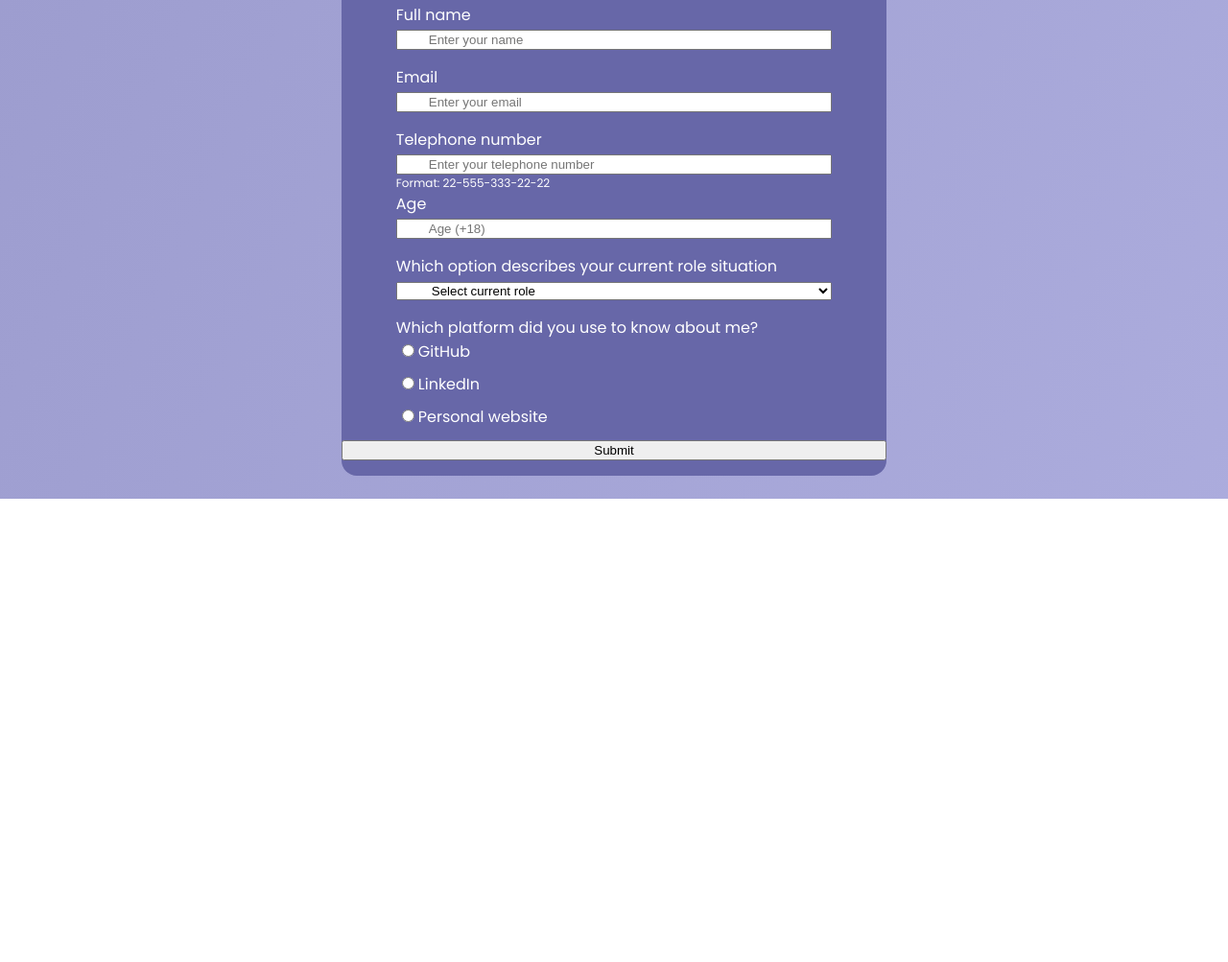
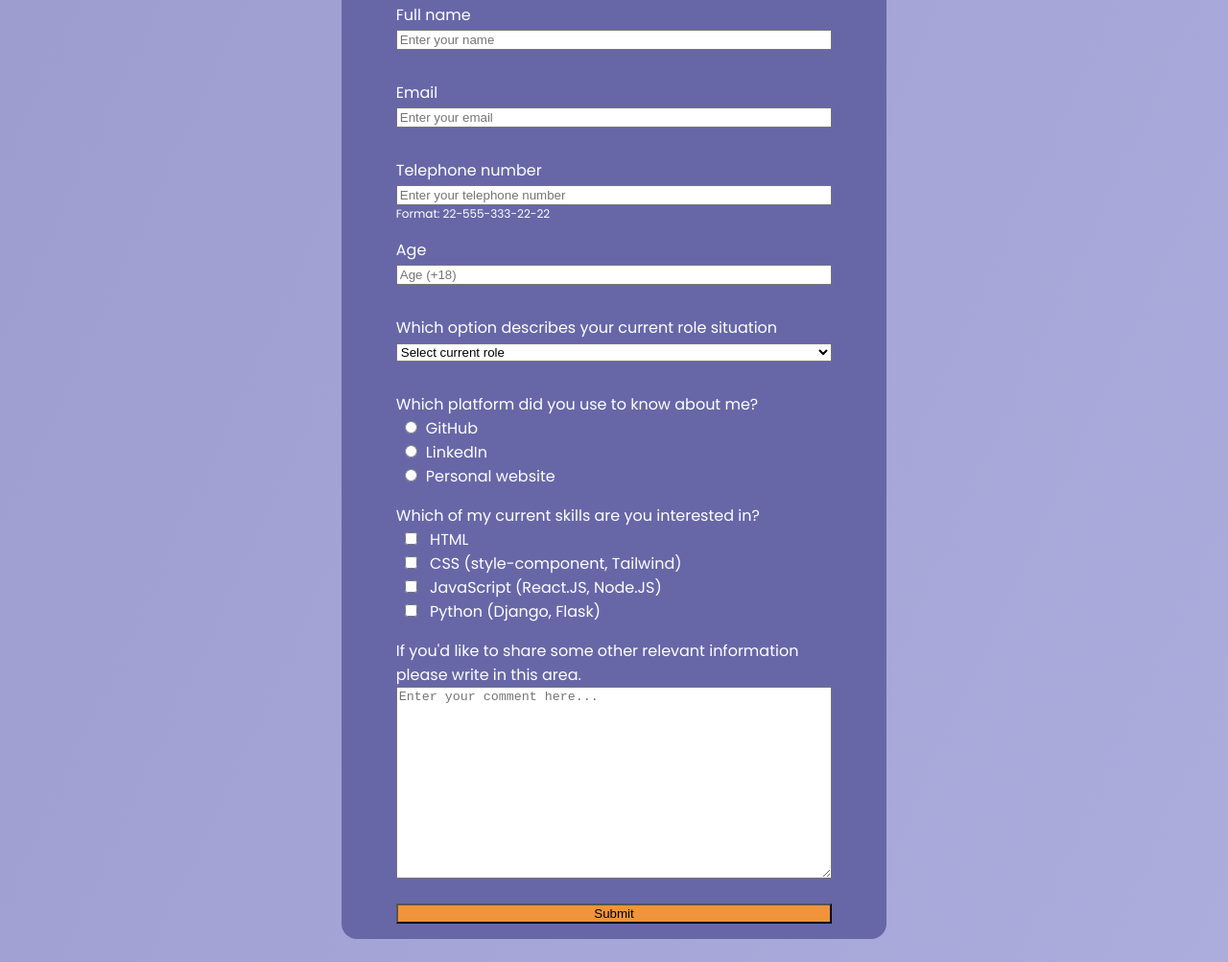
Before and after one commit to GustavoLira-ChE/fcc-surveyform, a plain HTML site: page index.html in a window 1280 px wide. Shown: the part 210-1213 px from the top of the page at 96% size. Before the commit the page ends 800 px from the top, so only its background shows below. Drawn offline with Linux system fonts and the light colour scheme.

Commit message:
added  more elements to form tag

```diff
--- a/index.html
+++ b/index.html
@@ -47,14 +47,32 @@
                     <option value="other">Other</option>
                 </select>
             </div>
+            <!-- Description where found information about me -->
             <div class="container platform-class">
                 <p>Which platform did you use to know about me?</p>
                 <label><input type="radio" name="platform" value="gitHub" class="input-radio">GitHub</label>
                 <label><input type="radio" name="platform" value="linkedIn" class="input-radio">LinkedIn</label>
                 <label><input type="radio" name="platform" value="personalWebsite" class="input-radio">Personal website</label>
             </div>
-
-           <input type="submit" value="Submit">
+            <!-- Skills that future co-worker are interesting about me -->
+            <div class="container own-skills">
+                <p>Which of my current skills are you interested in?</p>
+                <input type="checkbox" id="skill1" name="skill1" value="HTML">
+                <label for="skill1">HTML</label><br>
+                <input type="checkbox" id="skill2" name="skill2" value="CSS">
+                <label for="skill2">CSS (style-component, Tailwind)</label><br>
+                <input type="checkbox" id="skill3" name="skill3" value="JavaScript">
+                <label for="skill3">JavaScript (React.JS, Node.JS)</label><br>
+                <input type="checkbox" id="skill4" name="skill4" value="Python">
+                <label for="skill4">Python (Django, Flask)</label><br>
+            </div>
+            <div class="container text-area">
+                <p>If you'd like to share some other relevant information please write in this area.</p>
+                <textarea name="extraInfo" id="extraInfo" placeholder="Enter your comment here..."></textarea>
+            </div>
+            <div class="container submit-button">
+                <input type="submit" value="Submit" >
+            </div>
         </form>
    </main>
 </body>
--- a/style.css
+++ b/style.css
@@ -19,6 +19,7 @@ main{
 }
 h1{
     text-align: center;
+    color: white;
 }
 #block-title p{
     text-align: center;
@@ -36,8 +37,6 @@ form label{
 }
 input, select{
     margin-bottom: 1rem;
-    padding-left: 2rem;
-    padding-right: 2rem;
     width: 100%;
 }
 #phone-format-example p{
@@ -53,18 +52,34 @@ div p{
     width: 80%;
     margin-left: auto;
     margin-right: auto;
-}
-.input-radio{
-  max-width: 15px;
-}
-.platform-class{
-    display: grid;
+    margin-bottom: 1rem;
 }
 
+.platform-class .input-radio{
+    margin: 0 0.5rem 0 0.5rem;
+    max-width: 15px;
+}
+.platform-class label{
+    display: block;
+}
+.own-skills input{
+    max-width: 15px;
+    display: inline-block;
+    margin: 0 0.5rem 0 0.5rem;
+}
+.submit-button input{
+    background-color: rgb(241, 147, 58);
+}
 
-@media (max-width: 580px){
+textarea{
+    width: 100%;
+    height: 200px;
+    resize: vertical;
+}
+
+/* @media (max-width: 580px){
     main{
         max-width: 560px;
         margin: 0px auto;
     }
-}
+} */
```
